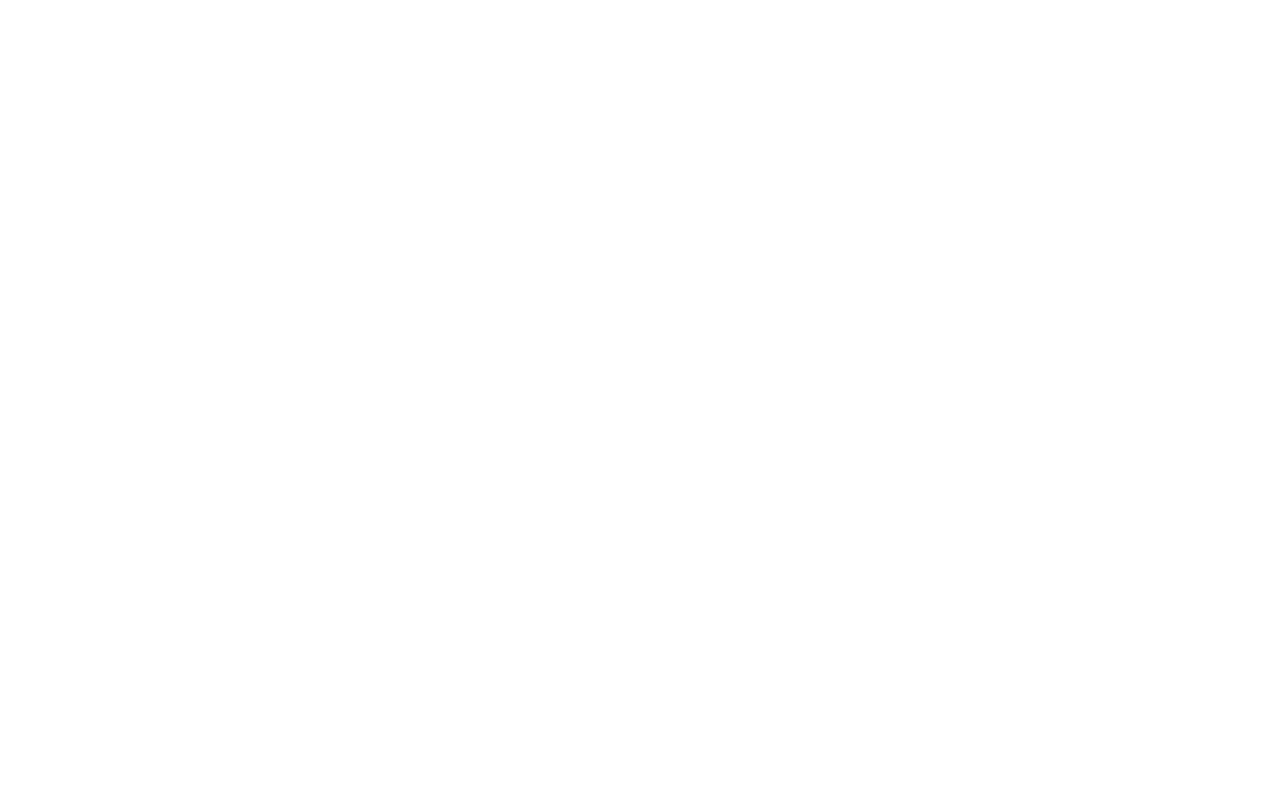
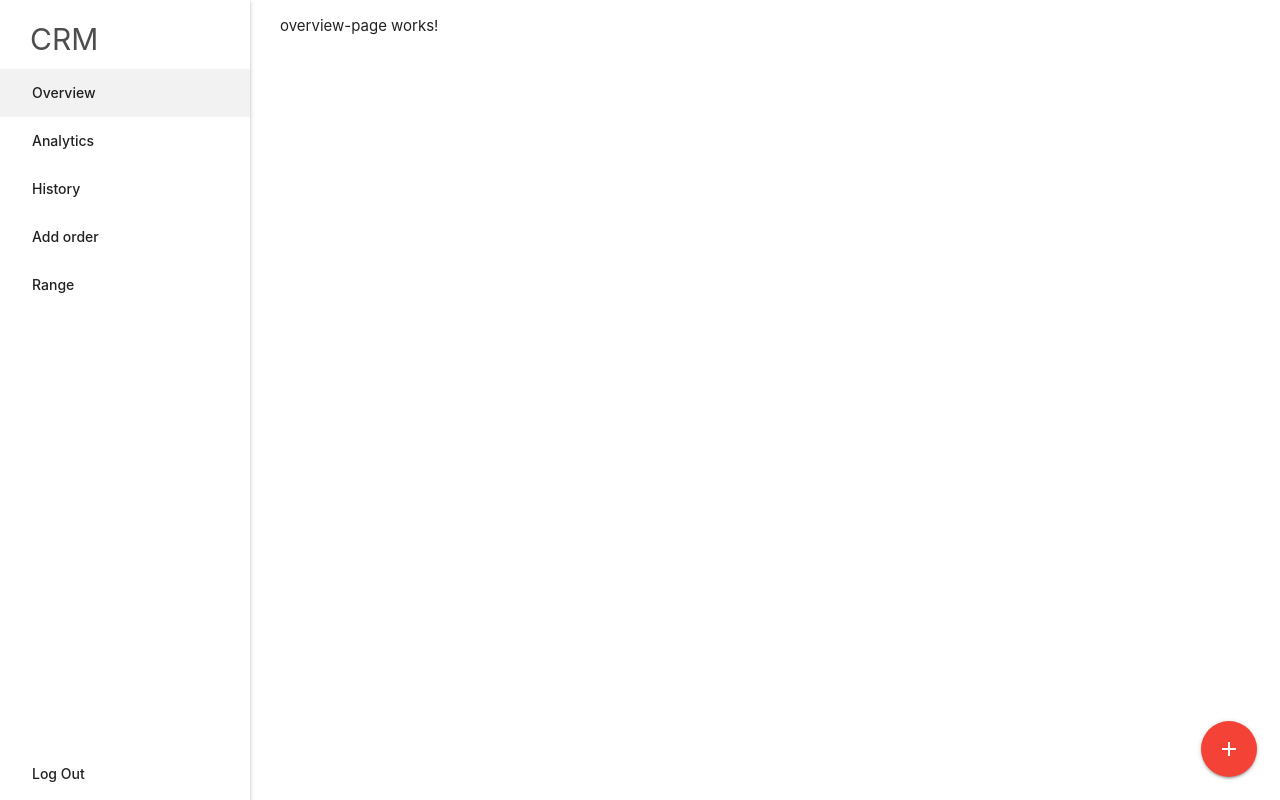
Before and after one commit to InnaFeldman/angular-crm, an Angular app in the folder client/: page /overview in a window 1280 px wide. Before the commit this address led to /. Built offline with nearby package versions, Linux system fonts and the light colour scheme; sample sign-in values are in the browser's storage.

Commit message:
added site layout && his routing and btn add

```diff
--- a/client/src/app/app-routing.module.ts
+++ b/client/src/app/app-routing.module.ts
@@ -1,6 +1,7 @@
 import { NgModule } from "@angular/core";
 import { RouterModule, Routes } from "@angular/router";
 import {LoginPageComponent} from "./components/login-page/login-page.component";
+import { OverviewPageComponent } from "./components/overview-page/overview-page.component";
 import { AuthGuard } from "./components/shared/classes/auth.quard";
 import { AuthLayoutComponent } from "./components/shared/layouts/auth-layout/auth-layout.component";
 import { SiteLayoutComponent } from "./components/shared/layouts/site-layout/site-layout.component";
@@ -16,7 +17,7 @@
   },
   {
     path: '', component: SiteLayoutComponent, canActivate: [AuthGuard], children: [
-
+      {path: 'overview', component: OverviewPageComponent}
     ]
   }
 ]
--- a/client/src/app/app.component.ts
+++ b/client/src/app/app.component.ts
@@ -1,10 +1,18 @@
-import { Component } from '@angular/core';
+import { Component, OnInit } from '@angular/core';
+import { AuthService } from './services/auth.service';
 
 @Component({
   selector: 'app-root',
   templateUrl: './app.component.html',
   styleUrls: ['./app.component.scss']
 })
-export class AppComponent {
+export class AppComponent implements OnInit{
+  constructor(private auth: AuthService){}
 
+  ngOnInit(){
+    const potentialToken = localStorage.getItem('auth-token');
+    if(potentialToken !== null) {
+      this.auth.setToken(potentialToken);
+    }
+  }
 }
--- a/client/src/app/app.module.ts
+++ b/client/src/app/app.module.ts
@@ -11,7 +11,8 @@
 import { AuthLayoutComponent } from './components/shared/layouts/auth-layout/auth-layout.component';
 import { SiteLayoutComponent } from './components/shared/layouts/site-layout/site-layout.component';
 import { SignUpPageComponent } from './components/sign-up-page/sign-up-page.component';
-import {TokenInterceptor} from './components/shared/classes/token.interceptor'
+import {TokenInterceptor} from './components/shared/classes/token.interceptor';
+import { OverviewPageComponent } from './components/overview-page/overview-page.component';
 
 
 
@@ -22,7 +23,8 @@
     AuthLayoutComponent,
     SiteLayoutComponent,
     SignUpPageComponent,
-    ConsoleLogPipe
+    ConsoleLogPipe,
+    OverviewPageComponent
   ],
   imports: [
     BrowserModule,
--- /dev/null
+++ b/client/src/app/components/overview-page/overview-page.component.html
@@ -0,0 +1 @@
+<p>overview-page works!</p>
--- /dev/null
+++ b/client/src/app/components/overview-page/overview-page.component.ts
@@ -0,0 +1,15 @@
+import { Component, OnInit } from '@angular/core';
+
+@Component({
+  selector: 'app-overview-page',
+  templateUrl: './overview-page.component.html',
+  styleUrls: ['./overview-page.component.scss']
+})
+export class OverviewPageComponent implements OnInit {
+
+  constructor() { }
+
+  ngOnInit(): void {
+  }
+
+}
--- a/client/src/app/components/shared/classes/material.service.ts
+++ b/client/src/app/components/shared/classes/material.service.ts
@@ -1,7 +1,13 @@
+import { ElementRef } from "@angular/core";
+
 declare var M;
 
 export class MaterialService {
   static toast(message: string){
     M.toast({html: message})
   }
+
+  static initializeFloatingBtn(ref: ElementRef){
+    M.FloatingActionButton.init(ref.nativeElement);
+  }
 }
--- a/client/src/app/components/shared/classes/token.interceptor.ts
+++ b/client/src/app/components/shared/classes/token.interceptor.ts
@@ -14,12 +14,11 @@
 
   intercept(req: HttpRequest<any>, next: HttpHandler):Observable<HttpEvent<any>>{
     // To add authorization in headers
-    const token = localStorage.getItem('auth-token');
 
-    if(token){
+    if(this.auth.isAuthenticated()){
       req = req.clone({//to update current request
         setHeaders: {//to change some headers
-          Authorization: token
+          Authorization: this.auth.getToken()
         }
       })
     }
--- a/client/src/app/components/shared/layouts/auth-layout/auth-layout.component.html
+++ b/client/src/app/components/shared/layouts/auth-layout/auth-layout.component.html
@@ -4,8 +4,8 @@
       <a routerLink="/" class="brand-logo">CRM</a>
       <ul id="nav-mobile" class="right hide-on-med-and-down">
           <li routerLinkActive="active"></li>
-          <li><a routerLink="/login">Sign In</a></li>
-          <li><a routerLink="/sign-up">Sign Up</a></li>
+          <li routerLinkActive="active"><a routerLink="/login">Sign In</a></li>
+          <li routerLinkActive="active"><a routerLink="/sign-up">Sign Up</a></li>
       </ul>
   </div>
 </nav>
--- a/client/src/app/components/shared/layouts/site-layout/site-layout.component.html
+++ b/client/src/app/components/shared/layouts/site-layout/site-layout.component.html
@@ -1 +1,29 @@
-<p>site-layout works!</p>
+<!--SIDEBAR-->
+<ul class="sidenav sidenav-fixed a-sidenav">
+  <h4>CRM</h4>
+  <li class="bold"
+  *ngFor=" let link of links"
+  routerLinkActive="active"
+  >
+    <a [routerLink]="[link.url]" class="waves-effect waves-orange">{{link.name}}</a>
+  </li>
+
+  <li class="bold last">
+    <a href="#" class="waves-effect waves-orange" (click)="logout($event)">Log Out</a>
+  </li>
+</ul>
+
+<main class="content">
+  <router-outlet></router-outlet>
+</main>
+
+<!--Floating button-->
+<div class="fixed-action-btn" #floating>
+  <a class="btn-floating btn-large red">
+      <i class="large material-icons">add</i>
+  </a>
+  <ul>
+      <li><a class="btn-floating green"><i class="material-icons">assignment</i></a></li>
+      <li><a class="btn-floating blue"><i class="material-icons">list</i></a></li>
+  </ul>
+</div>
--- a/client/src/app/components/shared/layouts/site-layout/site-layout.component.ts
+++ b/client/src/app/components/shared/layouts/site-layout/site-layout.component.ts
@@ -1,15 +1,40 @@
-import { Component, OnInit } from '@angular/core';
+import { AfterViewInit, Component, ElementRef, OnInit, ViewChild } from '@angular/core';
+import { Router } from '@angular/router';
+import { AuthService } from 'src/app/services/auth.service';
+import { MaterialService } from '../../classes/material.service';
 
 @Component({
   selector: 'app-site-layout',
   templateUrl: './site-layout.component.html',
   styleUrls: ['./site-layout.component.scss']
 })
-export class SiteLayoutComponent implements OnInit {
+export class SiteLayoutComponent implements OnInit, AfterViewInit {
+  @ViewChild('floating') floatingRef!: ElementRef
 
-  constructor() { }
+  links = [
+    {url: '/overview', name: 'Overview'},
+    {url: '/analytics', name: 'Analytics'},
+    {url: '/history', name: 'History'},
+    {url: '/order', name: 'Add order'},
+    {url: '/categories', name: 'Range'}
+  ]
+
+  constructor(private auth: AuthService, private router: Router) { }
 
   ngOnInit(): void {
   }
 
+  ngAfterViewInit(){//When DOM is ready, when everything is loaded
+    MaterialService.initializeFloatingBtn(this.floatingRef)
+  }
+
+  logout(event: Event){
+    event.preventDefault();
+    //Clear session from token
+    this.auth.logout();
+
+    //Redirect to login page
+    this.router.navigate(['/login']);
+  }
+
 }
--- a/client/src/index.html
+++ b/client/src/index.html
@@ -6,6 +6,7 @@
   <base href="/">
   <meta name="viewport" content="width=device-width, initial-scale=1">
   <link rel="icon" type="image/x-icon" href="favicon.ico">
+  <link href="https://fonts.googleapis.com/icon?family=Material+Icons" rel="stylesheet">
 </head>
 <body>
   <app-root></app-root>
```
Also changed, not shown: client/src/app/components/overview-page/overview-page.component.scss (added).
